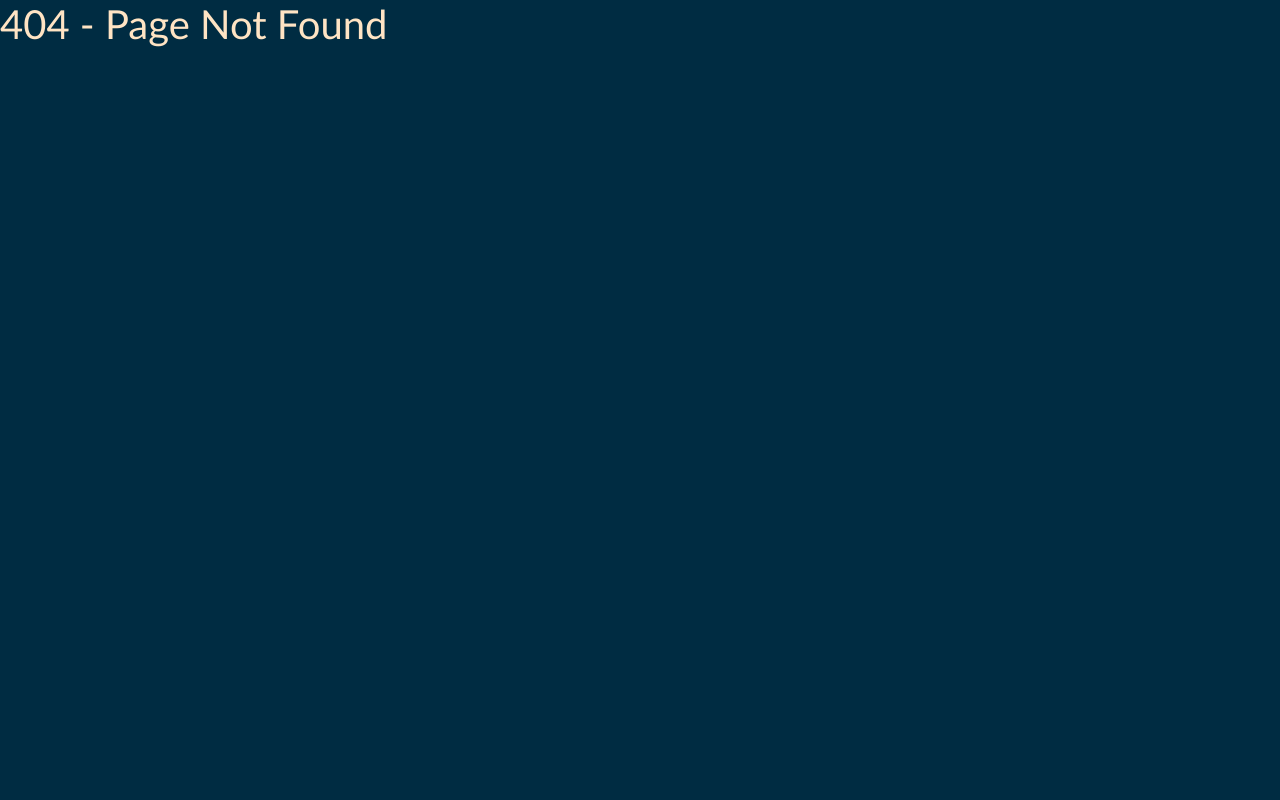
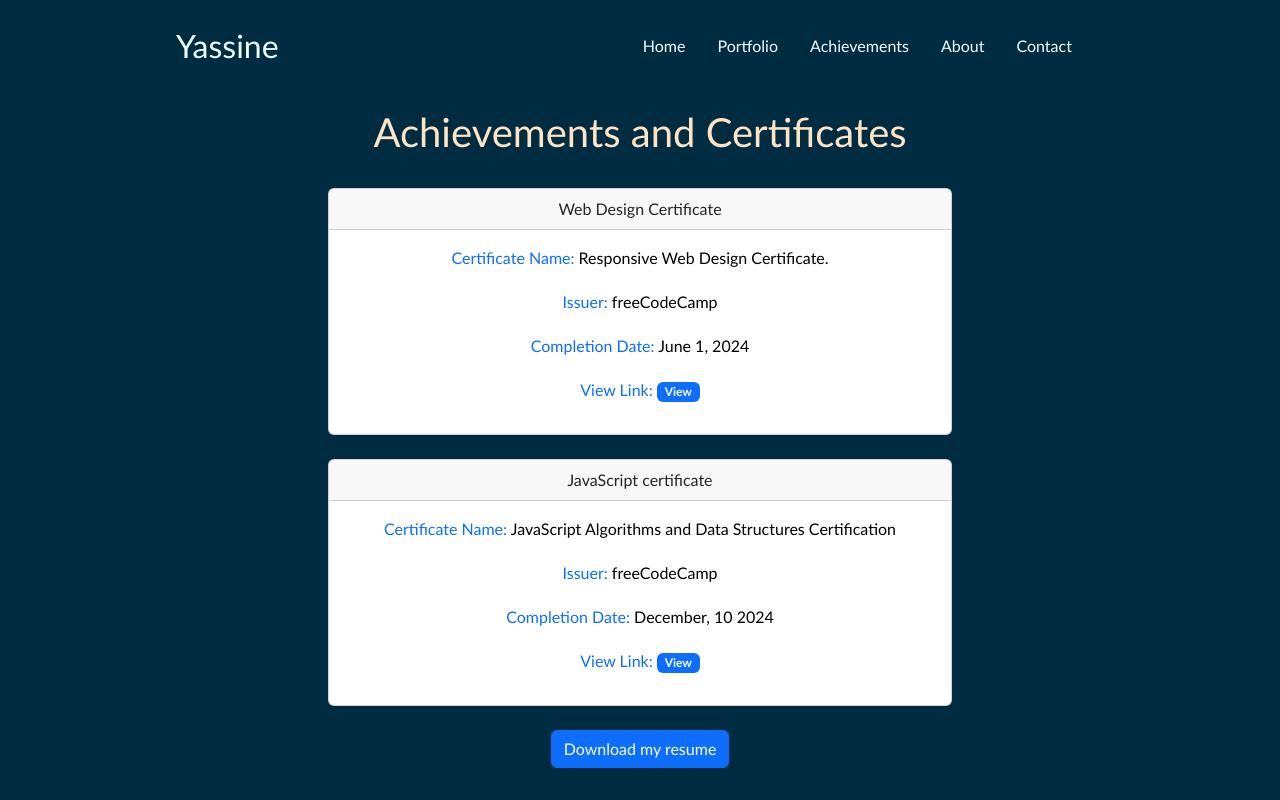
Before and after one commit to XpertDude/Yassine-Resume, a React (Vite) app: page /Yassine-Resume/achievements in a window 1280 px wide. Before the commit this address had no page. Built offline with nearby package versions, Linux system fonts and the light colour scheme.

Commit message:
uploading finishing

```diff
--- /dev/null
+++ b/src/Personnel-Web-Cv/Achievements.jsx
@@ -0,0 +1,36 @@
+import NavBar from './Layout'
+import './styles.css'
+import { Link } from 'react-router-dom'
+import { Card, Button, Badge } from "react-bootstrap";
+export default function Achievements(){
+    return <>
+    <NavBar />
+    <section className='p-3 d-flex flex-column align-items-center gap-4'>
+        <h1>Achievements and Certificates</h1>
+        <Card className='text-center w-50'>
+            <Card.Header >
+            Web Design Certificate
+            </Card.Header>
+            <Card.Body className='d-flex flex-column gap-1'>
+                <p className='text-primary'>Certificate Name: <span className='text-black'>Responsive Web Design Certificate.</span></p>
+                <p className='text-primary'>Issuer: <span className='text-black'>freeCodeCamp</span></p>
+                <p className='text-primary'>Completion Date: <span className='text-black'>June 1, 2024</span></p>
+                <p className='text-primary'>View Link: <span className='text-black'><Link to='https://www.freecodecamp.org/certification/XpertGenius/responsive-web-design' target='_blank'><Badge className='hover'>View</Badge></Link></span></p>
+            </Card.Body>
+        </Card>
+        <Card className='text-center w-50'>
+            <Card.Header >
+            JavaScript certificate
+            </Card.Header>
+            <Card.Body className='d-flex flex-column gap-1'>
+                <p className='text-primary'>Certificate Name: <span className='text-black'>
+                JavaScript Algorithms and Data Structures Certification</span></p>
+                <p className='text-primary'>Issuer: <span className='text-black'>freeCodeCamp</span></p>
+                <p className='text-primary'>Completion Date: <span className='text-black'>December, 10 2024</span></p>
+                <p className='text-primary'>View Link: <span className='text-black'><Link to='https://www.freecodecamp.org/certification/XpertGenius/javascript-algorithms-and-data-structures-v8' target='_blank'><Badge>View</Badge></Link></span></p>
+            </Card.Body>
+        </Card>
+        <Link to='https://drive.google.com/file/d/1MA4cYbiFh7tdwJNrlnhwqOnWEoafsSRp/view?usp=sharing' className='text-white' target='_blank'><Button variant='primary'>Download my resume</Button></Link>
+    </section>
+    </>
+}
--- a/src/Personnel-Web-Cv/App.jsx
+++ b/src/Personnel-Web-Cv/App.jsx
@@ -3,6 +3,7 @@ import Home from './home';
 import Portfolio from './Portfolio';
 import Contact from './contact';
 import About from './about';
+import Achievements from './Achievements';
 function App() {
     return (
         <Router basename='/Yassine-Resume'>
@@ -10,6 +11,7 @@ function App() {
                 <Route  path="/" element={<Home />} />
                 <Route path="/portfolio" element={<Portfolio />} />
                 <Route path="/contact" element={<Contact />} />
+                <Route path='/achievements' element={<Achievements />}/>
                 <Route path="/about" element={<About />} />
                 <Route path="*" element={<h1>404 - Page Not Found</h1>} />
             </Routes>
--- a/src/Personnel-Web-Cv/Layout.jsx
+++ b/src/Personnel-Web-Cv/Layout.jsx
@@ -17,6 +17,9 @@ export default function NavBar() {
                     </li>
                     <li className="nav-item">
                         <Link className="nav-link" to='/portfolio'>Portfolio</Link>
+                    </li>
+                    <li className="nav-item">
+                        <Link className="nav-link" to='/achievements'>Achievements</Link>
                     </li>
                     <li className="nav-item">
                         <Link className="nav-link" to='/about'>About</Link>
--- a/src/Personnel-Web-Cv/Portfolio.jsx
+++ b/src/Personnel-Web-Cv/Portfolio.jsx
@@ -69,6 +69,13 @@ export default function Portfolio() {
             description: "A professional web CV showcasing my portfolio, certifications, and contact information. Visitors can explore my completed projects, view earned certifications, and easily reach out to me through the integrated contact form. Fully responsive and designed for a seamless user experience on any device.",
             image: 'https://i.ibb.co/GMkSSmn/Personal-CV-01-28-2025-02-32-PM.png',
             link: 'https://xpertdude.github.io/Personal-web-cv/'
+        },
+        {
+            id: 10,
+            title: 'Pokémon-Search-App',
+            description: "A Pokémon Search App that allows users to search for any Pokémon by name or ID. It fetches data from the PokéAPI and displays the Pokémon’s image, stats, type, and abilities in a clean, user-friendly interface. Perfect for quickly looking up Pokémon details!",
+            image: 'https://i.ibb.co/DDRzpVfS/Pok-mon-Search-App-01-29-2025-03-28-PM.png',
+            link: 'https://xpertdude.github.io/Pokemon-Search-App/'
         }
     ]
     const [modalProject, setModalProject] = useState({});
--- a/src/Personnel-Web-Cv/styles.css
+++ b/src/Personnel-Web-Cv/styles.css
@@ -13,8 +13,10 @@ body {
     --button-color: chocolate;
 }
 
+
 .nav-bar {
     display: block;
+    z-index: 100;
     width: 100%;
     background-color: var(--main-color);
     padding: 10px;
@@ -119,3 +121,6 @@ body {
 .nav-link {
     color: white;
 }
+.hover:hover{
+    background-color: var(--secondary-color);
+}
```
